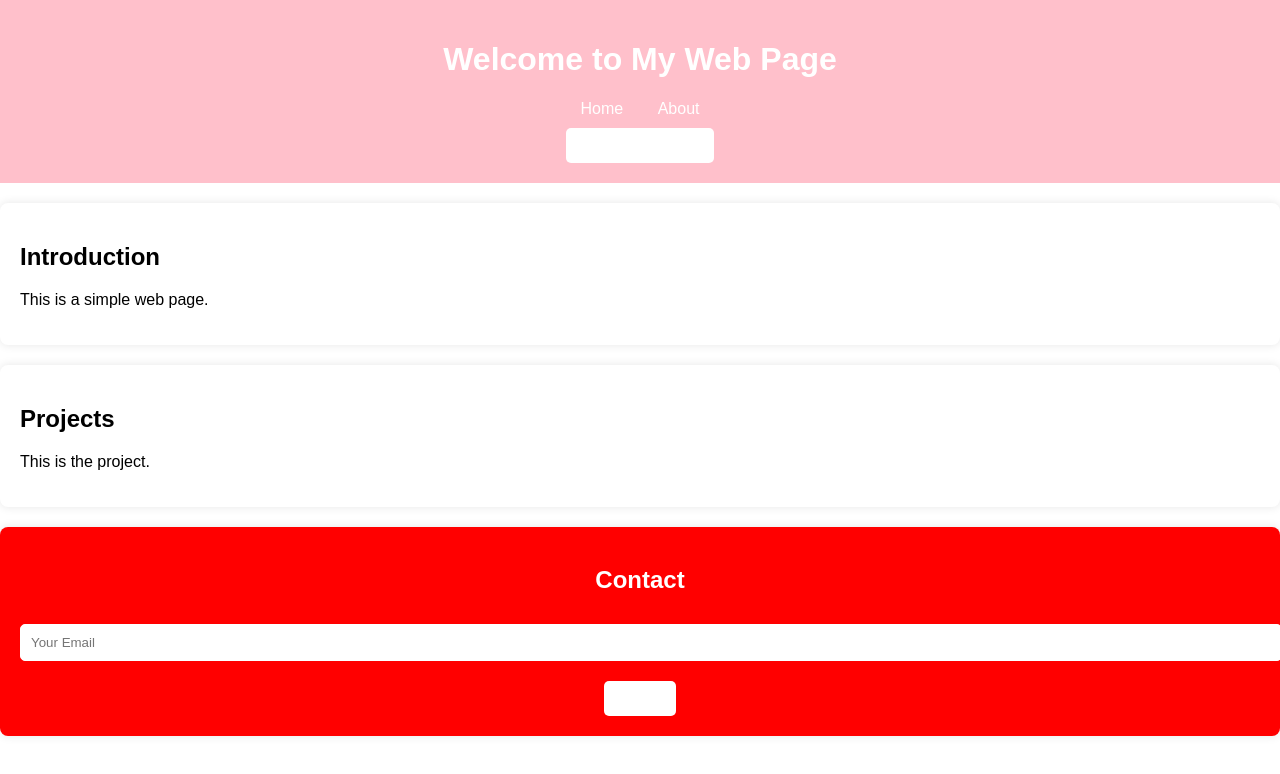
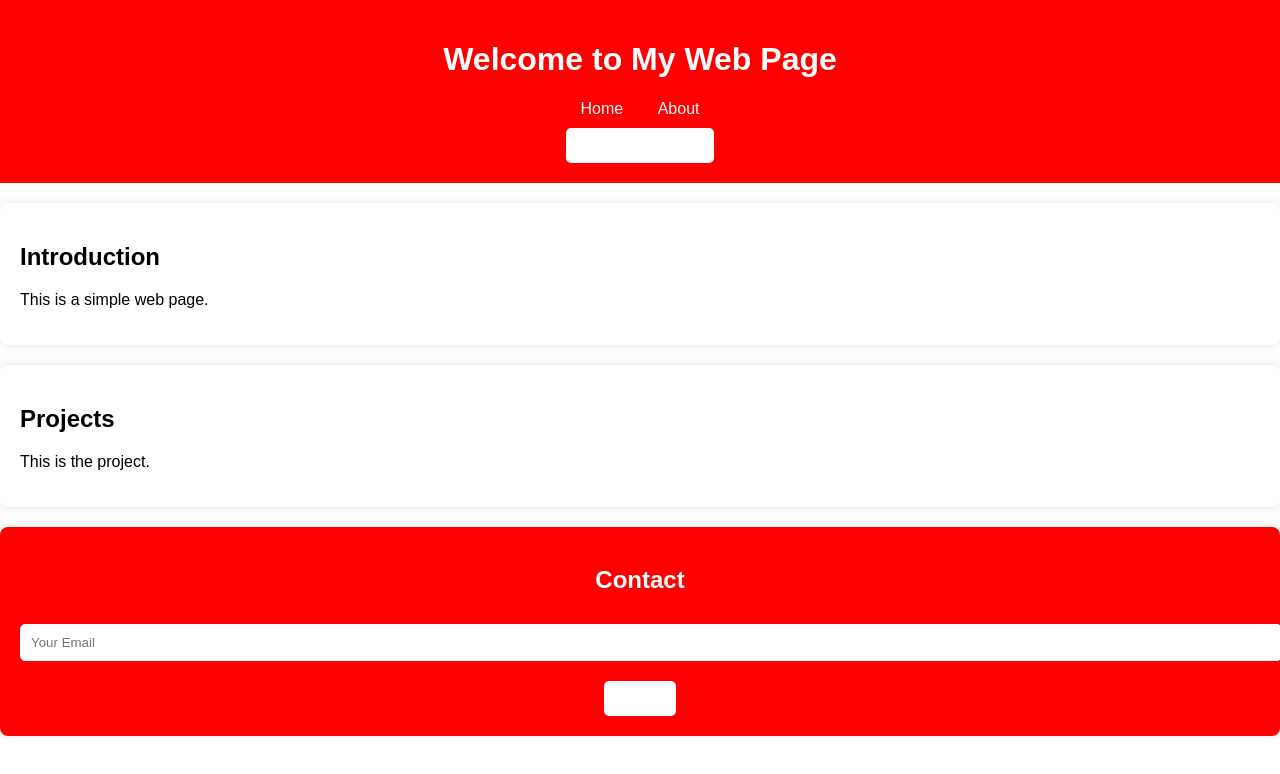
Before and after one commit to Asadullah1-maker/Asadullah1-maker.github.io, a plain HTML site: page Index.html in a window 1280 px wide. Drawn offline with Linux system fonts and the light colour scheme.

Commit message:
Add files via upload

```diff
--- a/style.css
+++ b/style.css
@@ -6,7 +6,7 @@ body {
     color: black;
 }
 header {
-    background-color: pink;
+    background-color: Red;
     padding: 20px;
     color: white;
     text-align: center;
```
